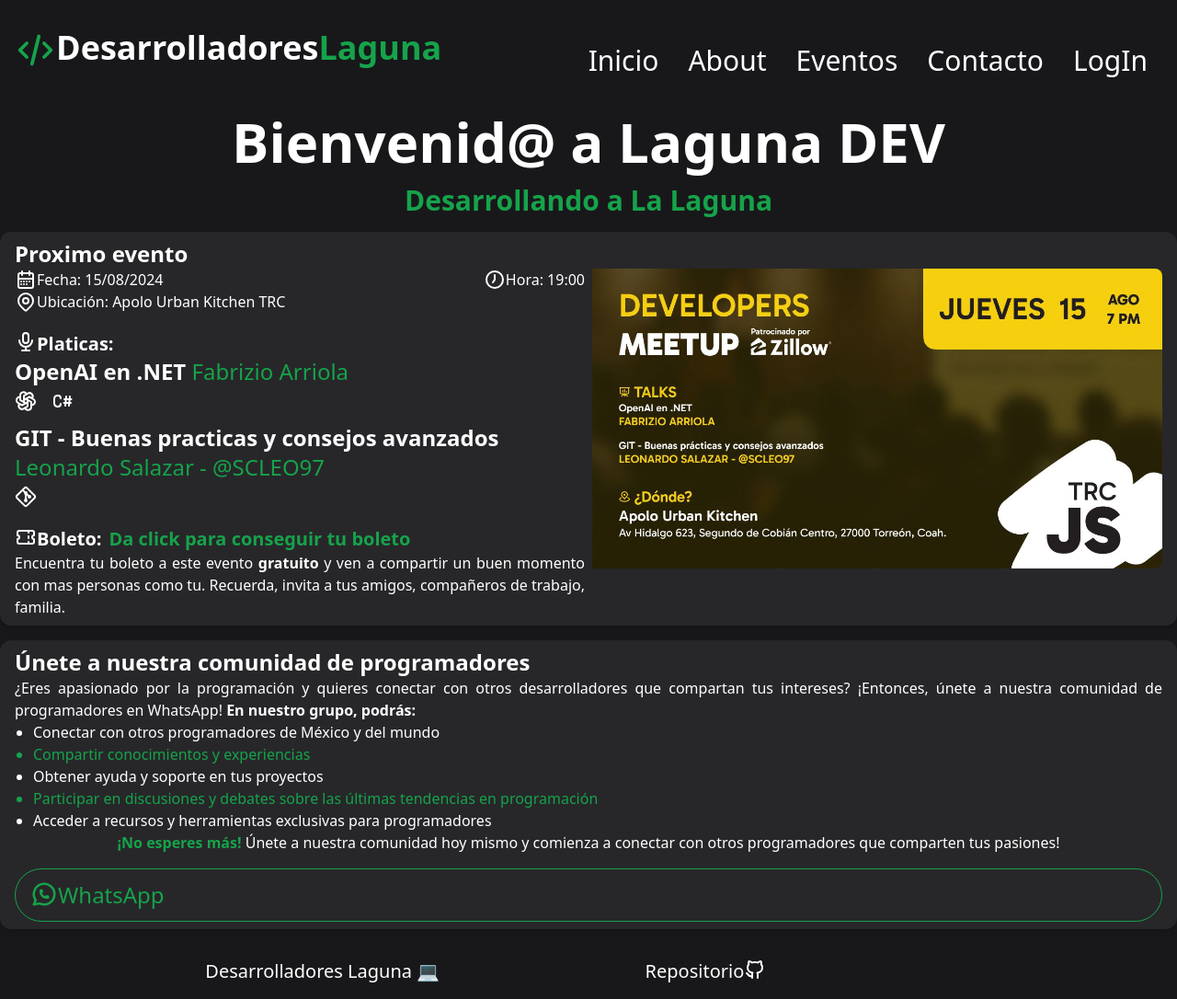
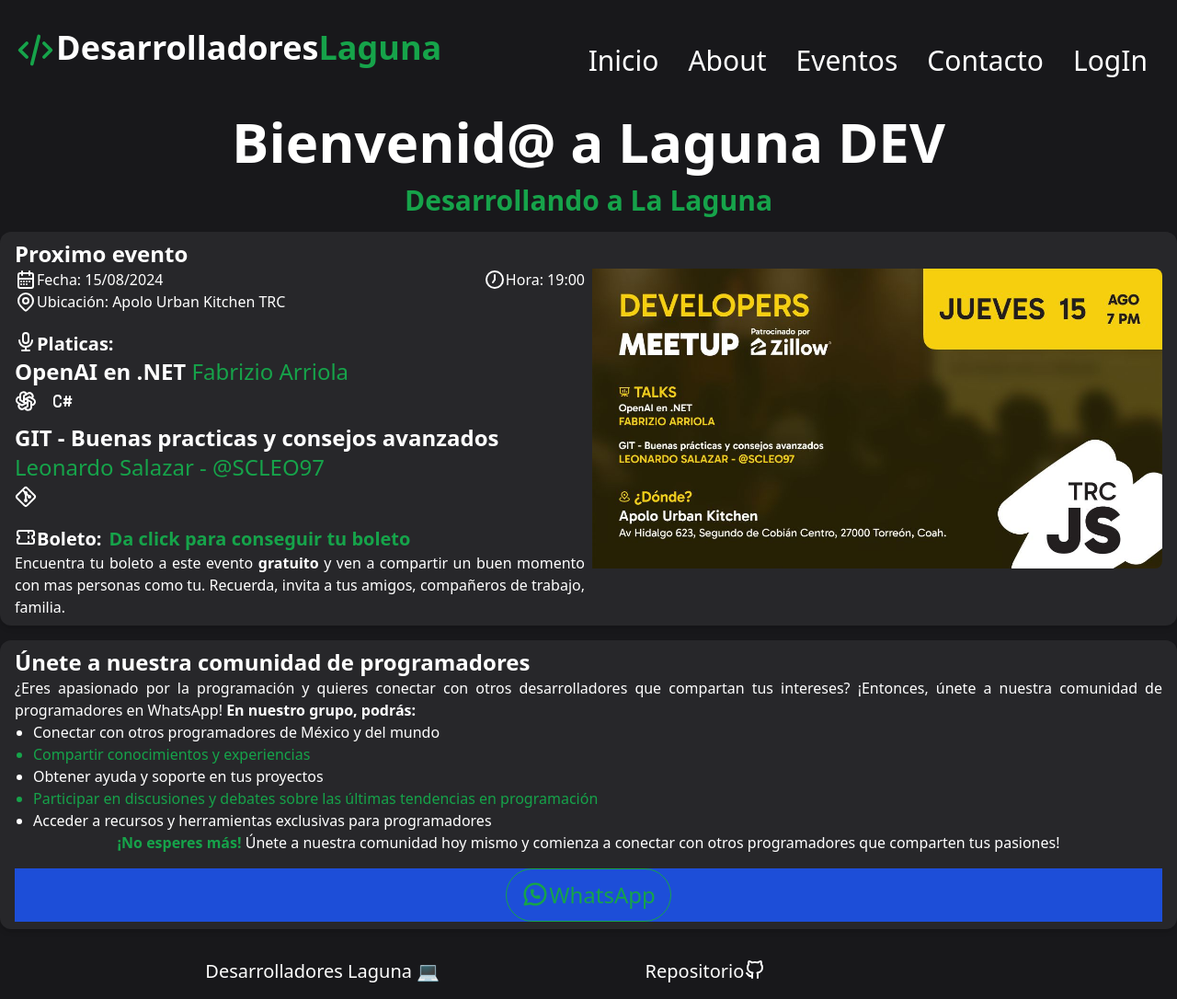
Before and after one commit to Jorki3/laguna-dev, an Astro site: page / in a window 1280 px wide. Shown: the whole page at 92% size. Built offline with nearby package versions, Linux system fonts and the light colour scheme; Astro itself is replaced by a stand-in of ours.

Commit message:
Centering Link button

```diff
--- a/src/pages/index.astro
+++ b/src/pages/index.astro
@@ -285,10 +285,13 @@ import { Image } from "astro:assets";
         tus pasiones!
       </p>
 
+      <div class="bg-blue-700 mt-4">
         <a
           href="https://chat.whatsapp.com/Lrdy2KsIrza8Qc2iR96E3S"
           target="_blank"
-        class="px-4 mt-4 py-3 w-auto text-center text-2xl flex text-green-600 border border-green-600 hover:bg-green-600 hover:text-zinc-800 border-spacing-1 rounded-full transition ease-in-out hover:ease-in hover:animate-pulse hover:-translate-y-1"
+        >
+          <button
+            class="px-4 w-full md:w-auto mx-auto py-3 text-center flex text-2xl text-green-600 border border-green-600 hover:bg-green-600 hover:text-zinc-800 border-spacing-1 rounded-full transition ease-in-out hover:ease-in hover:animate-pulse hover:-translate-y-1"
           >
             <span>
               <svg
@@ -305,11 +308,13 @@ import { Image } from "astro:assets";
                 ><path stroke="none" d="M0 0h24v24H0z" fill="none"></path><path
                   d="M3 21l1.65 -3.8a9 9 0 1 1 3.4 2.9l-5.05 .9"></path><path
                   d="M9 10a.5 .5 0 0 0 1 0v-1a.5 .5 0 0 0 -1 0v1a5 5 0 0 0 5 5h1a.5 .5 0 0 0 0 -1h-1a.5 .5 0 0 0 0 1"
-            ></path></svg
-          >
+                ></path>
+              </svg>
             </span>
             WhatsApp
+          </button>
         </a>
+      </div>
     </Card>
   </div>
 </Layout>
```
Lines whose indentation alone changed are shown as unchanged.
